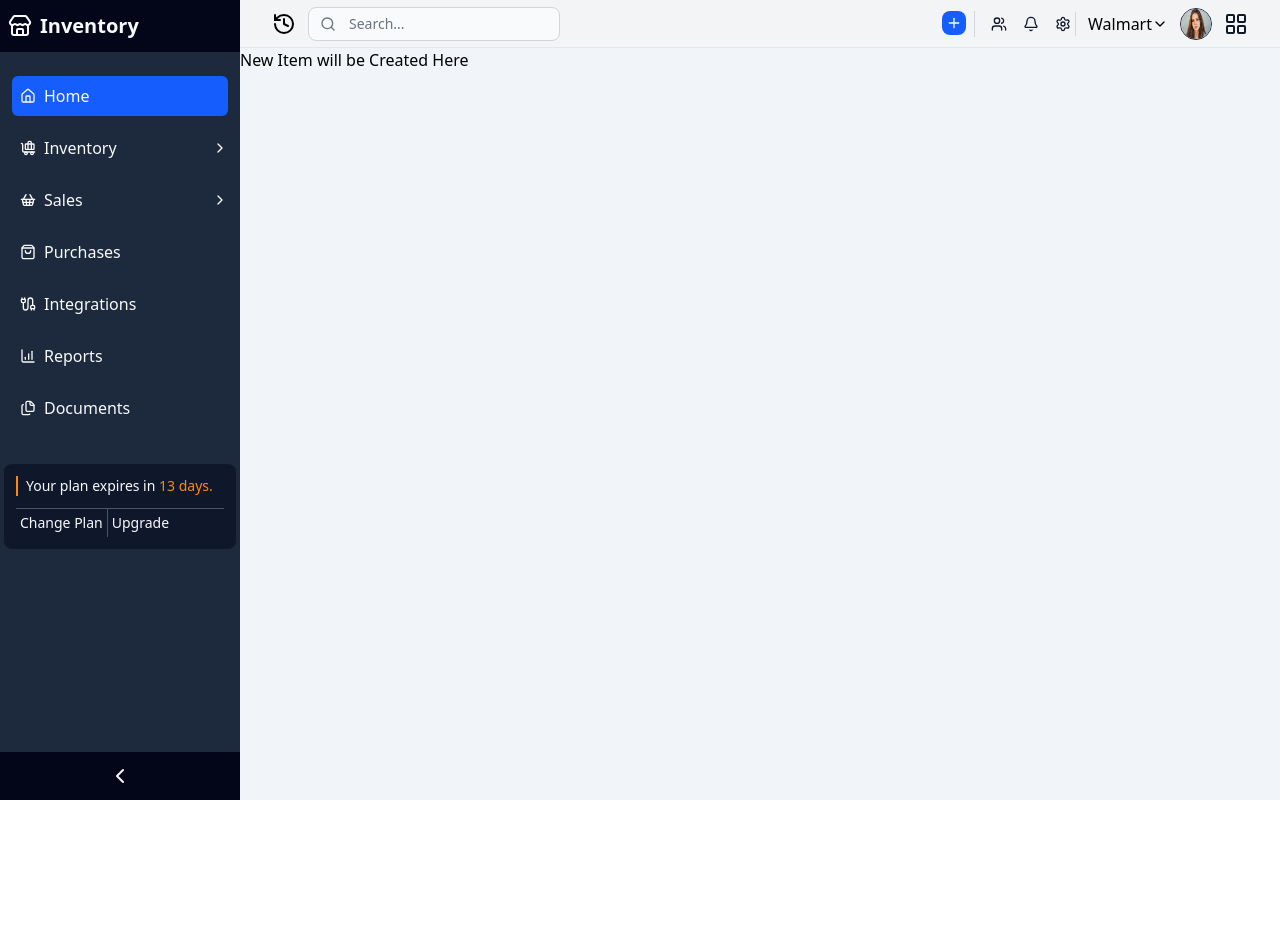
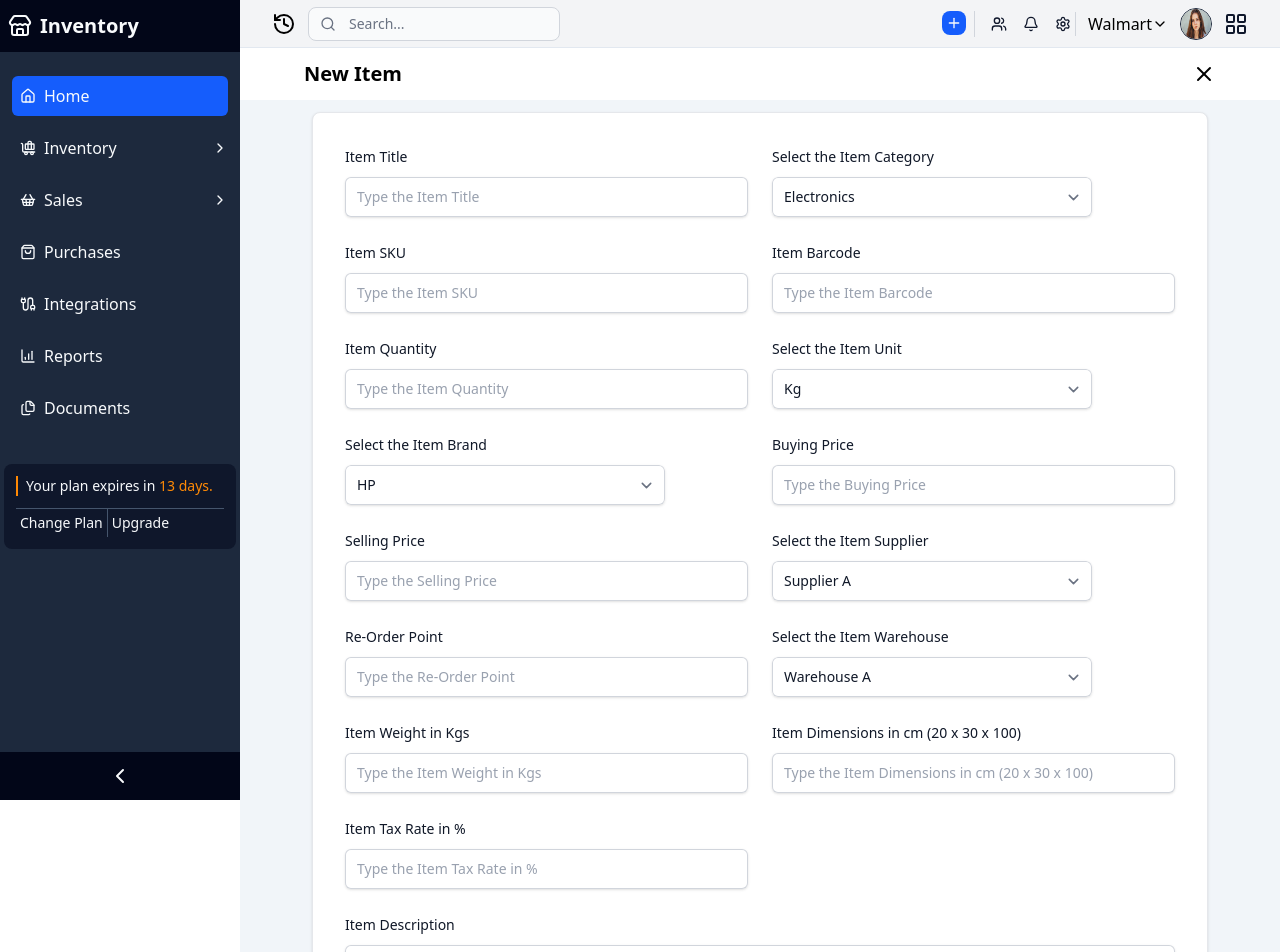
Before and after one commit to Mirelda/evergreen-inventory-system, a Next.js app: page /dashboard/inventory/items/new in a window 1280 px wide. Shown: the top 952 px of the page. Before the commit the page ends 800 px from the top, so only its background shows below. Built offline with nearby package versions, Linux system fonts and the light colour scheme.

Commit message:
feat: enhanced item form with image upload

```diff
--- a/app/(back-office)/dashboard/inventory/items/new/page.jsx
+++ b/app/(back-office)/dashboard/inventory/items/new/page.jsx
@@ -1,12 +1,262 @@
-function New() {
+"use client";
+import FormHeader from "@/components/dashboard/FormHeader";
+import { Plus, X } from "lucide-react";
+import Link from "next/link";
+import { useForm } from "react-hook-form";
+import TextInput from "@/components/formInputs/TextInput";
+import { useState } from "react";
+import SubmitButton from "@/components/formInputs/SubmitButton";
+import TextAreaInput from "@/components/formInputs/TextAreaInput";
+import SelectInput from "@/components/formInputs/SelectInput";
+import { UploadButton } from "@/lib/uploadthing";
+import { UploadDropzone } from "@uploadthing/react";
+
+function NewItem() {
+  const [imageUrl, setImageUrl] = useState("");
+  const categories = [
+    { label: "Electronics", value: "asdwfe524643t35tgrf" },
+    { label: "Clothes", value: "rwgrr4363y534tg" },
+  ];
+
+  const units = [
+    { label: "Kg", value: "3567y45heg4345" },
+    { label: "Pcs", value: "ytfgber453235" },
+  ];
+
+  const brands = [
+    { label: "HP", value: "2345t34grwghety" },
+    { label: "Dell", value: "myrthr4354u245" },
+  ];
+
+  const warehouses = [
+    { label: "Warehouse A", value: "htej3545234y54u" },
+    { label: "Warehouse B", value: "zfdhay5w4u5e43" },
+    { label: "Warehouse C", value: "ukyjt3453t2ew" },
+  ];
+
+  const suppliers = [
+    { label: "Supplier A", value: "jrthert4y5443y" },
+    { label: "Supplier B", value: "ukdyrjuts643" },
+    { label: "Supplier C", value: "2463y5u4ehheqr" },
+  ];
+
+  const {
+    register,
+    handleSubmit,
+    reset,
+    formState: { errors },
+  } = useForm();
+  const [loading, setLoading] = useState(false);
+  async function onSubmit(data) {
+    data.imageUrl = imageUrl;
+    console.log(data);
+    setLoading(true);
+    const baseUrl = "http://localhost:3000";
+    try {
+      const response = await fetch(`${baseUrl}/api/items`, {
+        method: "POST",
+        headers: {
+          "Content-Type": "application/json",
+        },
+        body: JSON.stringify(data),
+      });
+      if (response.ok) {
+        console.log(response);
+        setLoading(false);
+        reset();
+      }
+    } catch (error) {
+      setLoading(false);
+      console.log(error);
+    }
+  }
   return (
     <div>
       {/* Header */}
+      <FormHeader title="New Item" href="/dashboard/inventory/" />
+
       {/* Form */}
-      {/* Footer */}
-      <h2>New Item will be Created Here</h2>
+      <form
+        onSubmit={handleSubmit(onSubmit)}
+        className="w-full max-w-4xl p-4 bg-white border border-gray-200 rounded-lg shadow-sm sm:p-6 md:p-8 light:bg-gray-800 light:border-gray-700 mx-auto my-3"
+      >
+        <div className="grid gap-4 sm:grid-cols-2 sm:gap-6">
+          {/* Comp */}
+          <TextInput
+            label="Item Title"
+            name="title"
+            register={register}
+            errors={errors}
+            className="w-full"
+          />
+
+          <SelectInput
+            name="categoryId"
+            label="Select the Item Category"
+            register={register}
+            className="w-full"
+            options={categories}
+          />
+
+          <TextInput
+            label="Item SKU"
+            name="sku"
+            register={register}
+            errors={errors}
+            className="w-full"
+          />
+          <TextInput
+            label="Item Barcode"
+            name="barcode"
+            register={register}
+            errors={errors}
+            // isRequired="false"
+            className="w-full"
+          />
+          <TextInput
+            label="Item Quantity"
+            name="qty"
+            register={register}
+            errors={errors}
+            className="w-full"
+          />
+
+          <SelectInput
+            name="unitId"
+            label="Select the Item Unit"
+            register={register}
+            className="w-full"
+            options={units}
+          />
+
+          <SelectInput
+            name="brandId"
+            label="Select the Item Brand"
+            register={register}
+            className="w-full"
+            options={brands}
+          />
+
+          <TextInput
+            label="Buying Price"
+            name="buyingPrice"
+            register={register}
+            errors={errors}
+            type="number"
+            className="w-full"
+          />
+
+          <TextInput
+            label="Selling Price"
+            name="sellingPrice"
+            register={register}
+            errors={errors}
+            type="number"
+            className="w-full"
+          />
+
+          <SelectInput
+            name="supplierId"
+            label="Select the Item Supplier"
+            register={register}
+            className="w-full"
+            options={suppliers}
+          />
+
+          <TextInput
+            label="Re-Order Point"
+            name="reOrderPoint"
+            register={register}
+            errors={errors}
+            type="number"
+            className="w-full"
+          />
+
+          <SelectInput
+            name="warehouseId"
+            label="Select the Item Warehouse"
+            register={register}
+            className="w-full"
+            options={warehouses}
+          />
+
+          {/* Image */}
+
+          <TextInput
+            label="Item Weight in Kgs"
+            name="weight"
+            register={register}
+            errors={errors}
+            type="number"
+            className="w-full"
+          />
+
+          <TextInput
+            label="Item Dimensions in cm (20 x 30 x 100)"
+            name="dimensions"
+            register={register}
+            errors={errors}
+            className="w-full"
+          />
+
+          <TextInput
+            label="Item Tax Rate in %"
+            name="taxRate"
+            type="number"
+            register={register}
+            errors={errors}
+            className="w-full"
+          />
+
+          <TextAreaInput
+            label="Item Description"
+            name="description"
+            register={register}
+            errors={errors}
+          />
+
+          <TextAreaInput
+            label="Item Notes"
+            name="notes"
+            register={register}
+            errors={errors}
+          />
+
+          {/* Image upload */}
+          <div className="sm:col-span-2 flex flex-col items-center justify-center">
+            <p className="block text-sm font-medium leading-6 text-gray-900 mb-2">
+              Upload Image
+            </p>
+            <UploadButton
+              className="w-36 h-12 bg-blue-600 hover:bg-blue-700 text-white font-semibold rounded-md px-4 py-2 transition-colors duration-200"
+              endpoint="imageUploader"
+              onClientUploadComplete={(res) => {
+                // Do something with the response
+                setImageUrl(res[0].ufsUrl);
+                console.log(res[0].ufsUrl);
+                alert("Upload Completed");
+              }}
+              onUploadError={(error) => {
+                // Do something with the error.
+                alert(`ERROR! ${error.message}`);
+              }}
+            />
+
+            {imageUrl && (
+              <div className="sm:col-span-2 flex justify-center mt-4">
+                <img
+                  src={imageUrl}
+                  alt="Uploaded Preview"
+                  className="max-h-24 rounded border border-gray-300 shadow"
+                />
+              </div>
+            )}
+          </div>
+        </div>
+        <SubmitButton isLoading={loading} title="Item" />
+      </form>
     </div>
   );
 }
 
-export default New;
+export default NewItem;
```
